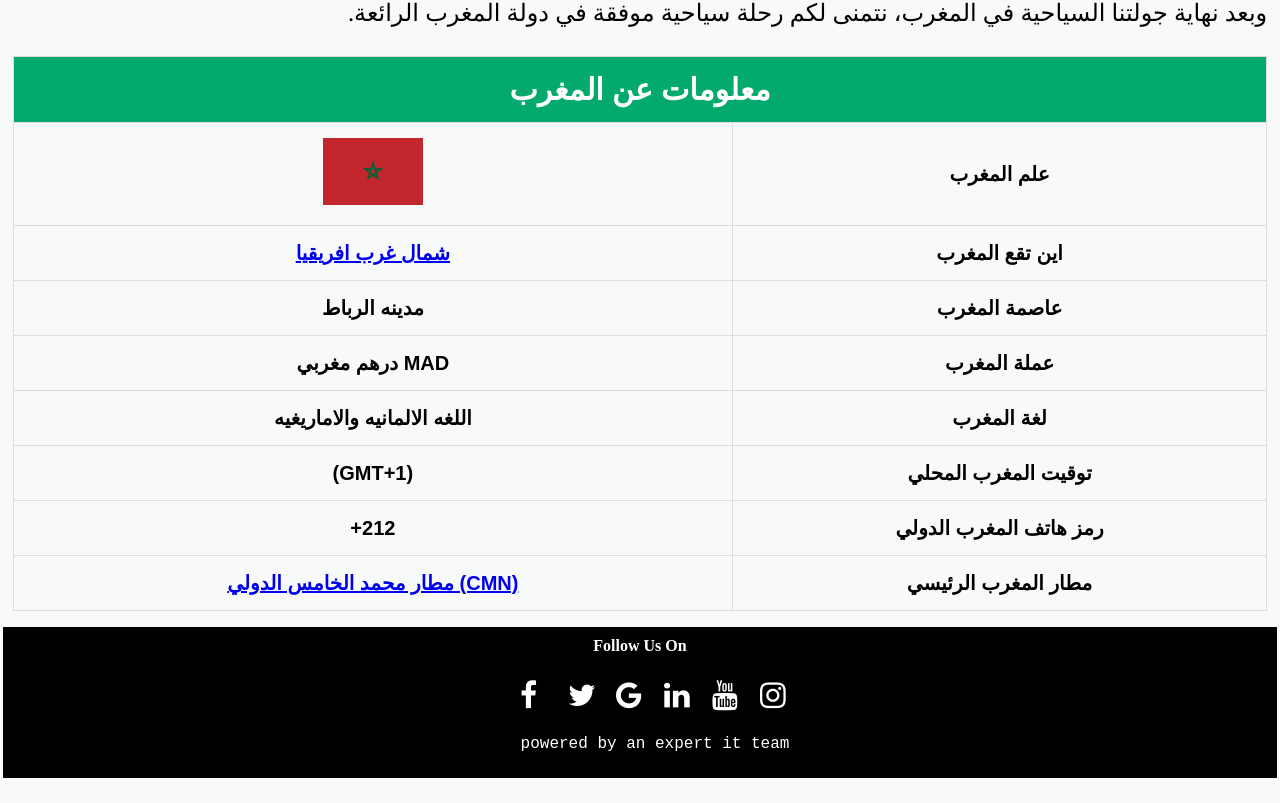
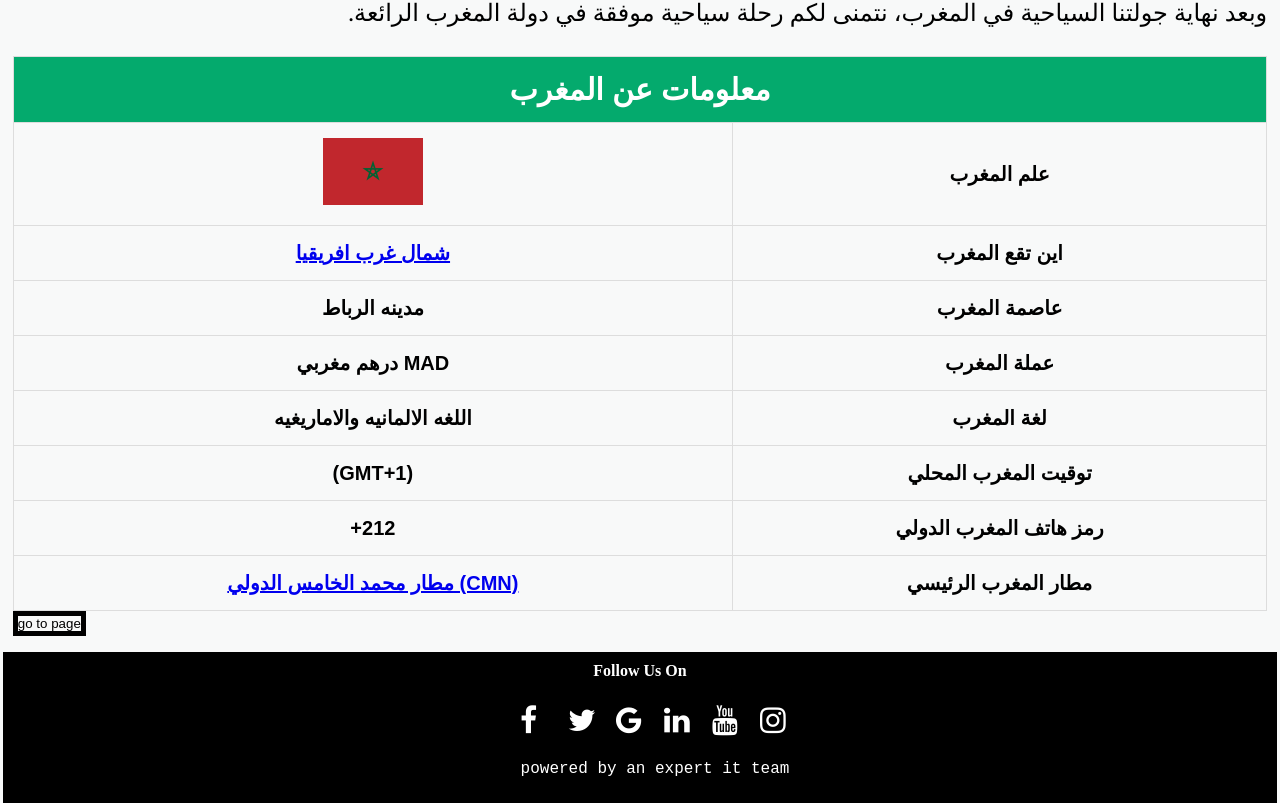
Before and after one commit to Mivel2022/projectIT, a plain HTML site: page The whole project/المغرب(1).html in a window 1280 px wide. Shown: the part 4969-5772 px from the top of the page. Before the commit the page ends 5747 px from the top, so only its background shows below. Drawn offline with Linux system fonts and the light colour scheme; files whose address does not match are found by name.

Commit message:
Update المغرب(1).html

```diff
--- a/The whole project/المغرب(1).html
+++ b/The whole project/المغرب(1).html
@@ -186,6 +186,10 @@
                 <td>مطار المغرب الرئيسي</td>
             </tr>
           </table>
+          <div >
+            <a href="مصر(2).html"><button class="nav"style="transition: 0.5s; border: 5px solid black; text-align: center;"title="go to second page page" >go to  page</button> </a>
+          </div>
+
       </div>
     </div>
 
```
